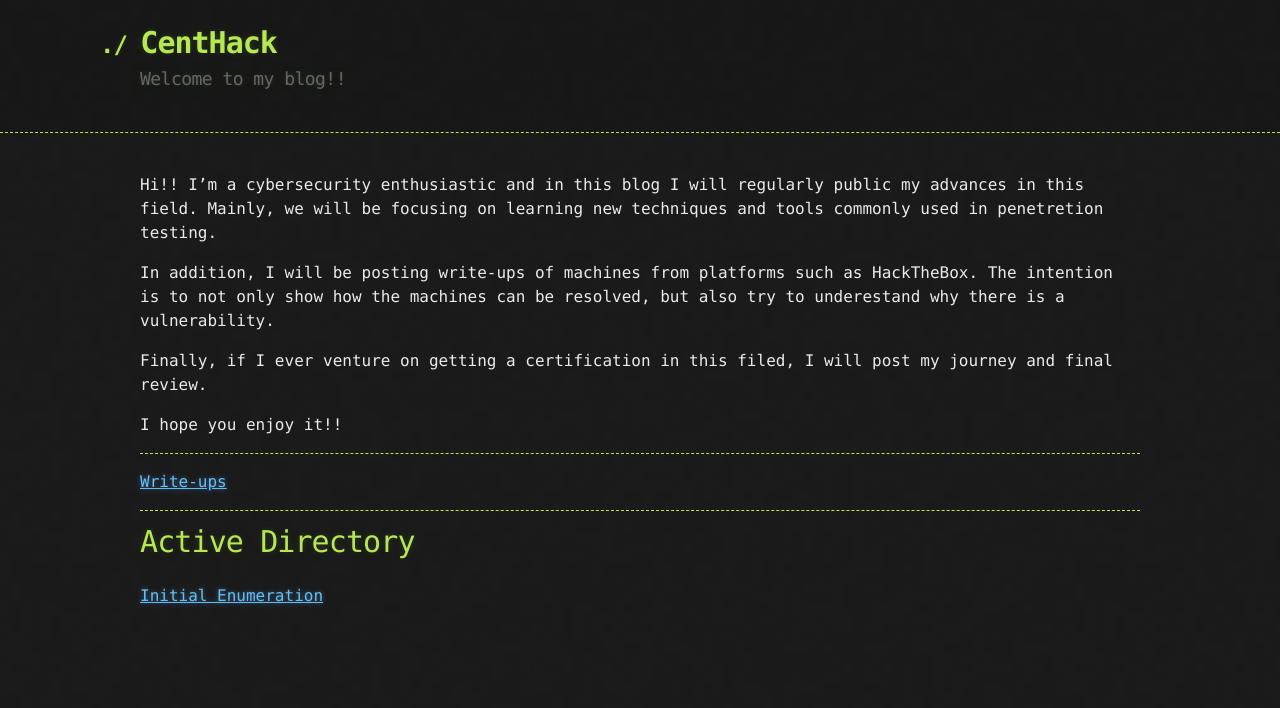
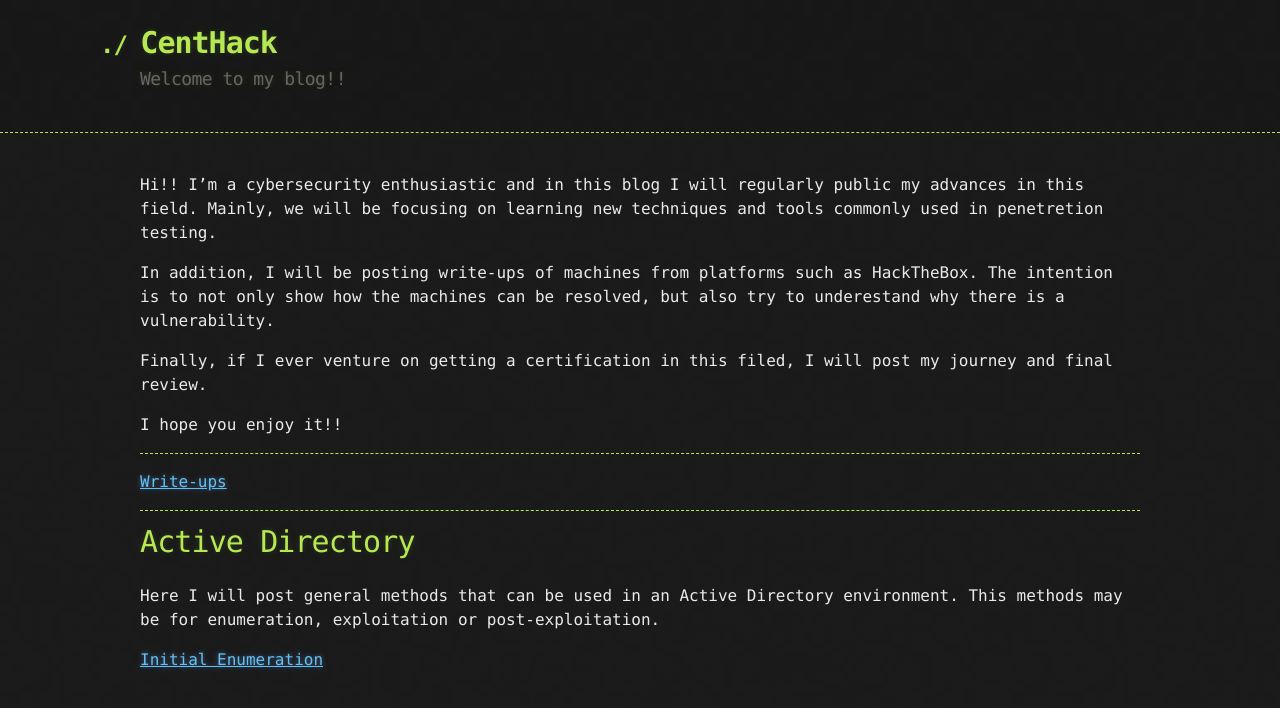
Before and after one commit to centesiman/centesiman.github.io, a Jekyll site: the page built from index.md, in a window 1280 px wide. Shown: the top 708 px of the page. Built offline with Jekyll 4.4.1, drawn with Linux system fonts in a browser that asks for light colours.

Commit message:
Añadido explicación a la sección de AD

```diff
--- a/index.md
+++ b/index.md
@@ -18,4 +18,6 @@ I hope you enjoy it!!
 
 # Active Directory
 
+Here I will post general methods that can be used in an Active Directory environment. This methods may be for enumeration, exploitation or post-exploitation.
+
 [Initial Enumeration](./pages/inital-recon-ad.html)
```
Also changed, not shown: 1 other file.
